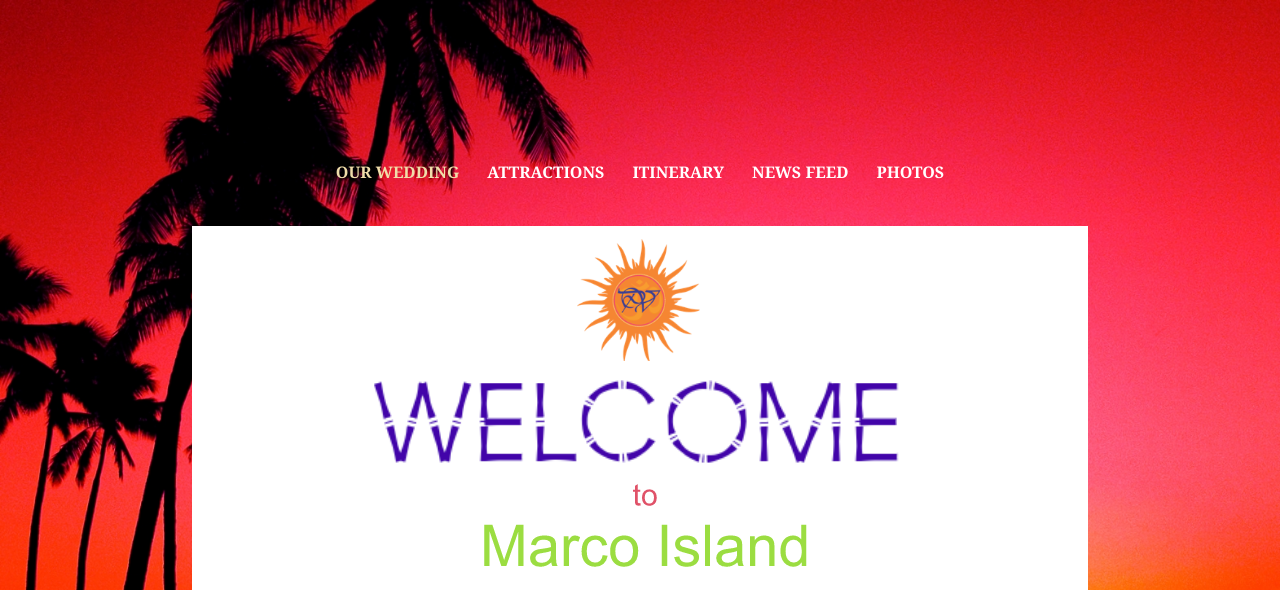
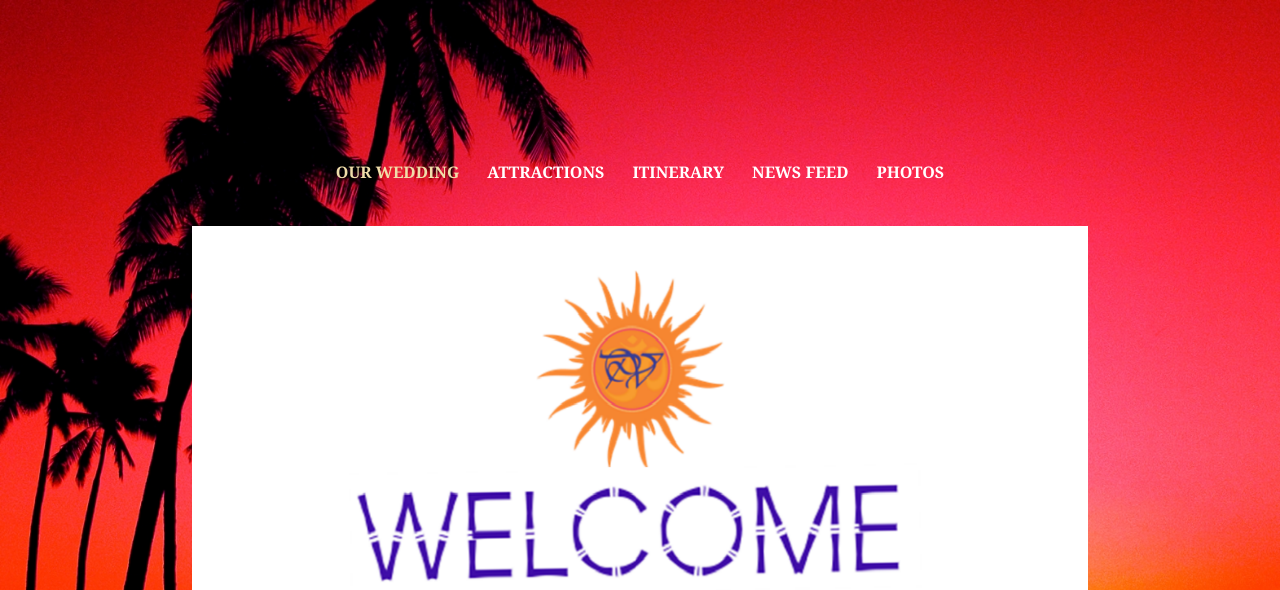
Before and after one commit to cooltoast/priya-and-vishal, a Flask app: page / in a window 1280 px wide. Shown: the top 590 px of the page. Run offline with Flask 2, Linux system fonts and the light colour scheme; some libraries are stand-ins or nearby versions; some web fonts are replaced; grey boxes are pictures that could not be loaded.

Commit message:
new cover photo

```diff
--- a/templates/main.html
+++ b/templates/main.html
@@ -13,7 +13,7 @@
   </script>
   <header id="header" style="background-color:white">
     <div class="header-background"></div>
-    <div style="text-align:center"><img class="wide-cover-image" src="/static/images/welcome.png" title=""></div>
+    <div><img class="wide-cover-image" src="/static/images/welcome.png" title=""></div>
     <div id="cover-image"><img class="wide-cover-image" src="/static/images/PriyaVishal.jpg" title=""></div>
     <div id="title-container">
         <h1 id="wedding-title">Priya and Vishal</h1>
```
Also changed, not shown: static/images/welcome.png.
